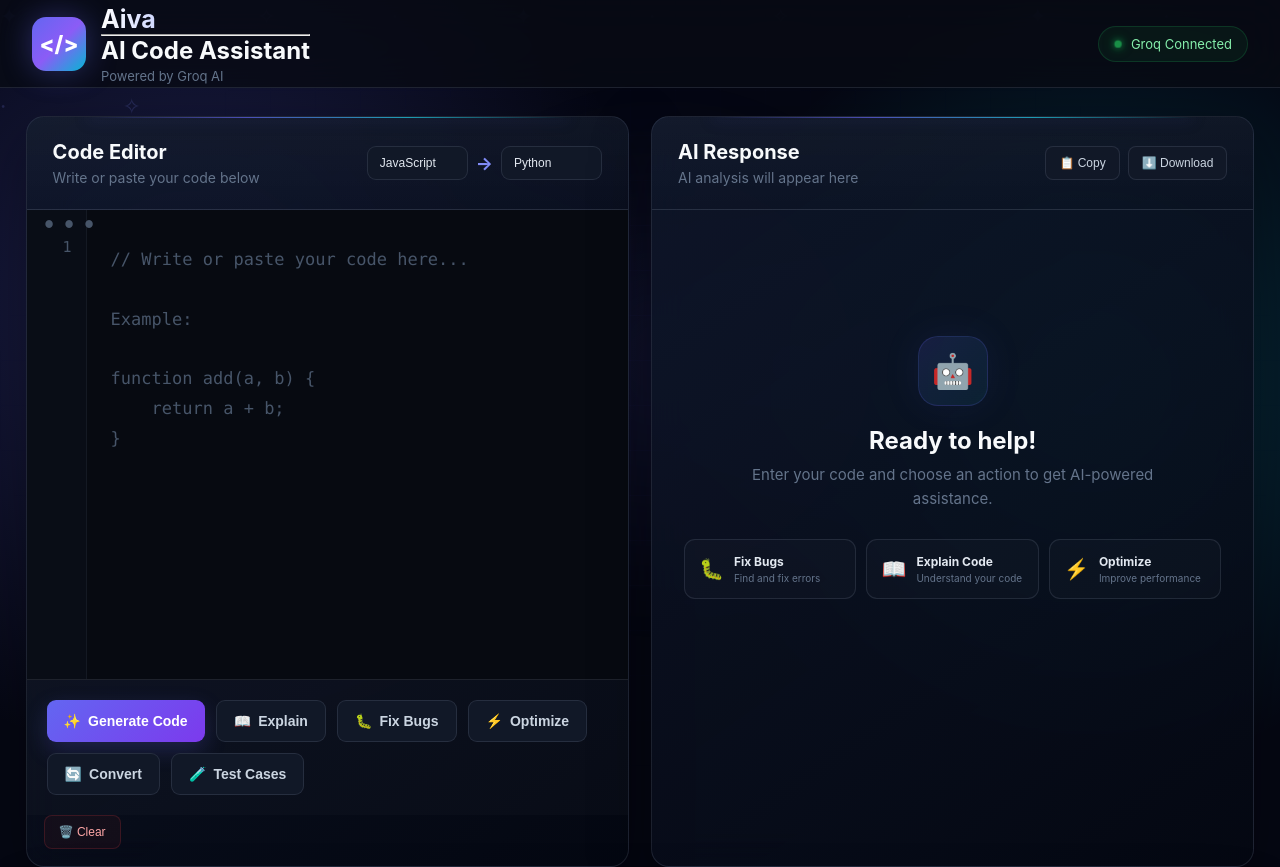
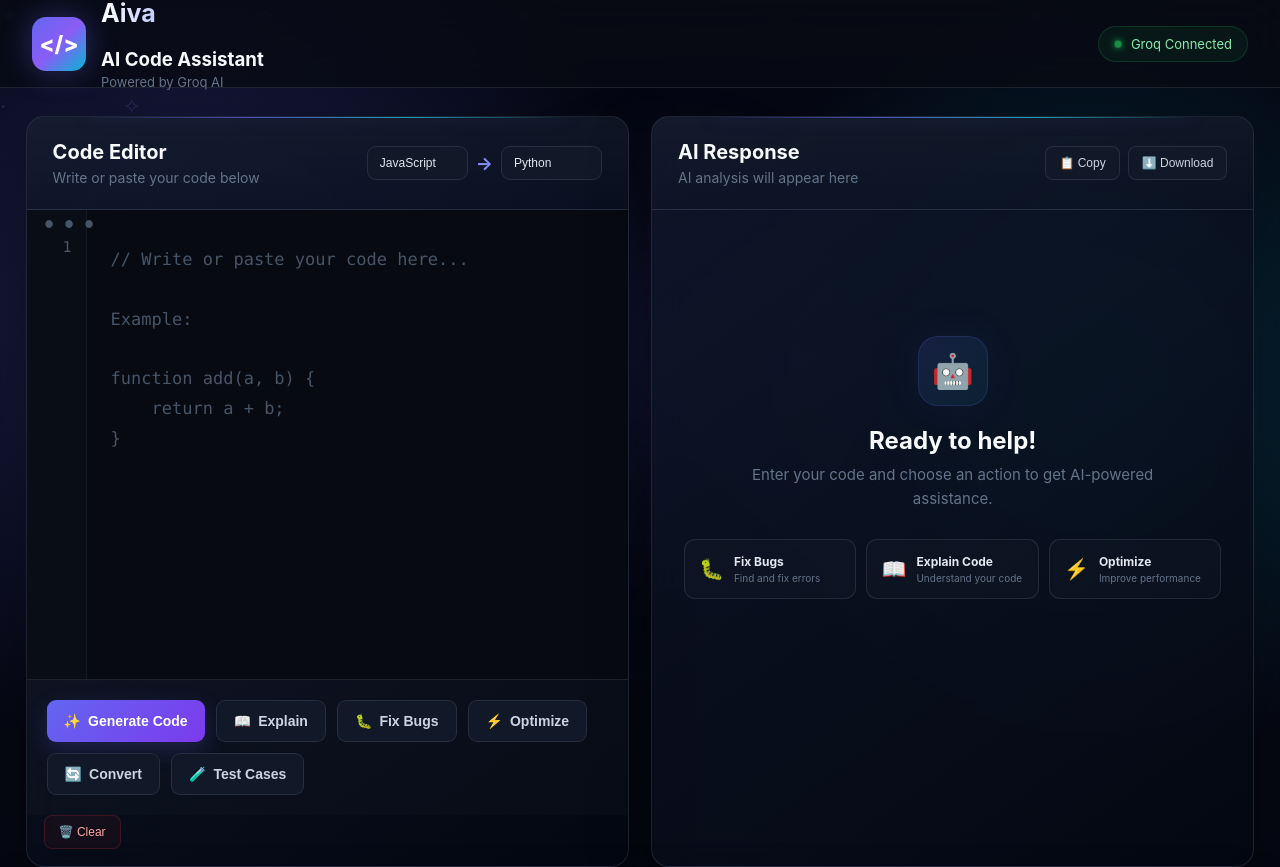
Before and after one commit to ramthakur00y-ship-it/aicodeassistent, a website: page index.html in a window 1280 px wide. Shown: the top 867 px of the page. Drawn offline with nearby package versions, Linux system fonts and the light colour scheme.

Commit message:
Fix HTML formatting and update header structure

```diff
--- a/index.html
+++ b/index.html
@@ -28,8 +28,8 @@
 
                 <div>
                     <h1>Aiva</h1>
-                    <hr>
-                    <h2> AI Code Assistant</h2>
+                    <br>
+                    <h3> AI Code Assistant</h3>
                     <!-- <p>Powered by Gemini AI</p> -->
                      <p>Powered by Groq AI</p>
                 </div>
```
